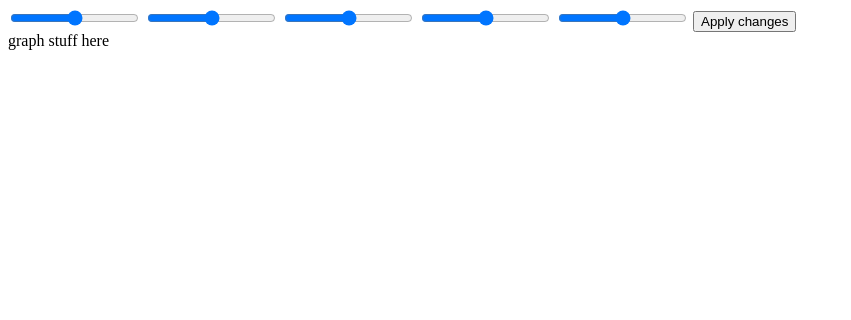
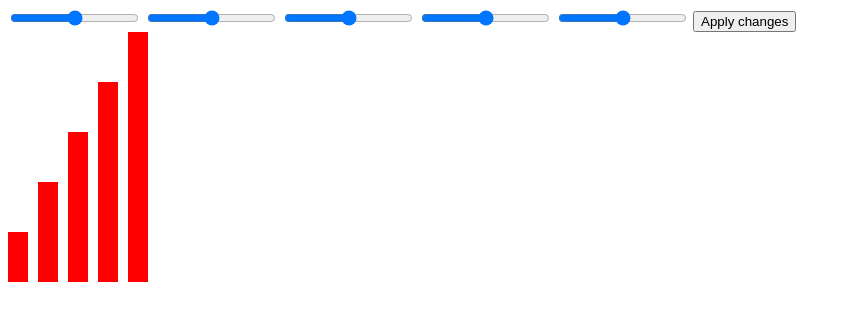
Before and after one commit to anied/D3_Tutorials_And_Experimentation, a website: page src/bar_graph_1/index.html in a window 1280 px wide. Shown: the whole page, without its empty margins (0-851 px from the left). Drawn offline with nearby package versions, Linux system fonts and the light colour scheme.

Commit message:
Simple POC before I try to get cute.

```diff
--- a/src/bar_graph_1/index.css
+++ b/src/bar_graph_1/index.css
@@ -0,0 +1,6 @@
+.bar {
+	width: 20px;
+	display: inline-block;
+	background-color: red;
+	margin-right: 10px;
+}
--- a/src/bar_graph_1/index.html
+++ b/src/bar_graph_1/index.html
@@ -16,8 +16,9 @@
 		<input type="range">
 		<button type="submit">Apply changes</button>
 	</div>
-	<div class="graph_rendering_section">
-		graph stuff here
+	<div class="bar-graph">
+		<!-- graph stuff here -->
+
 	</div>
 
 
--- a/src/bar_graph_1/index.js
+++ b/src/bar_graph_1/index.js
@@ -0,0 +1,13 @@
+document.addEventListener('DOMContentLoaded', function () {
+
+	var x = d3.scale.linear()
+	    .domain([0, 100])
+	    .range([0, 500]);
+
+
+	d3.select('.bar-graph')
+		.selectAll('div.bar')
+			.data([10,20,30,40,50])
+		.enter().append('div').classed('bar', true)
+			.style('height', function (d) { return x(d) + 'px'});
+});
```
